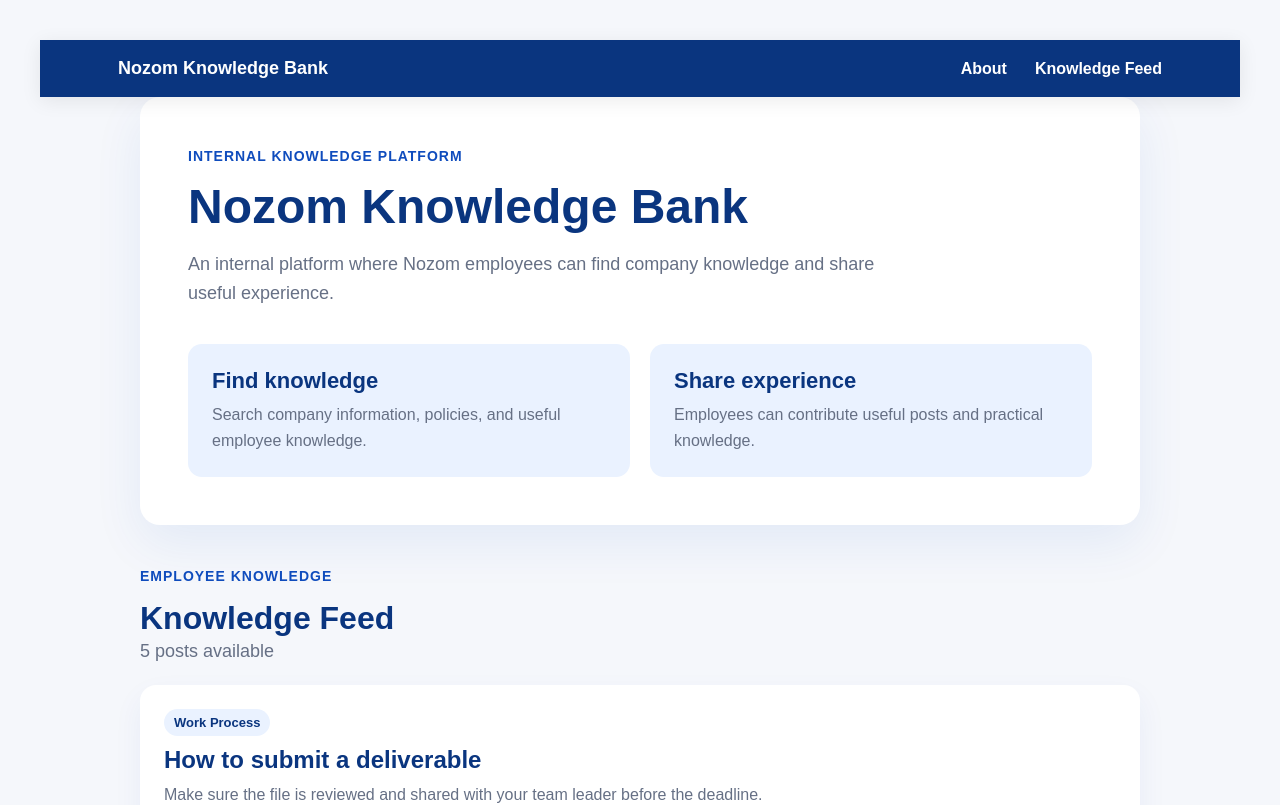
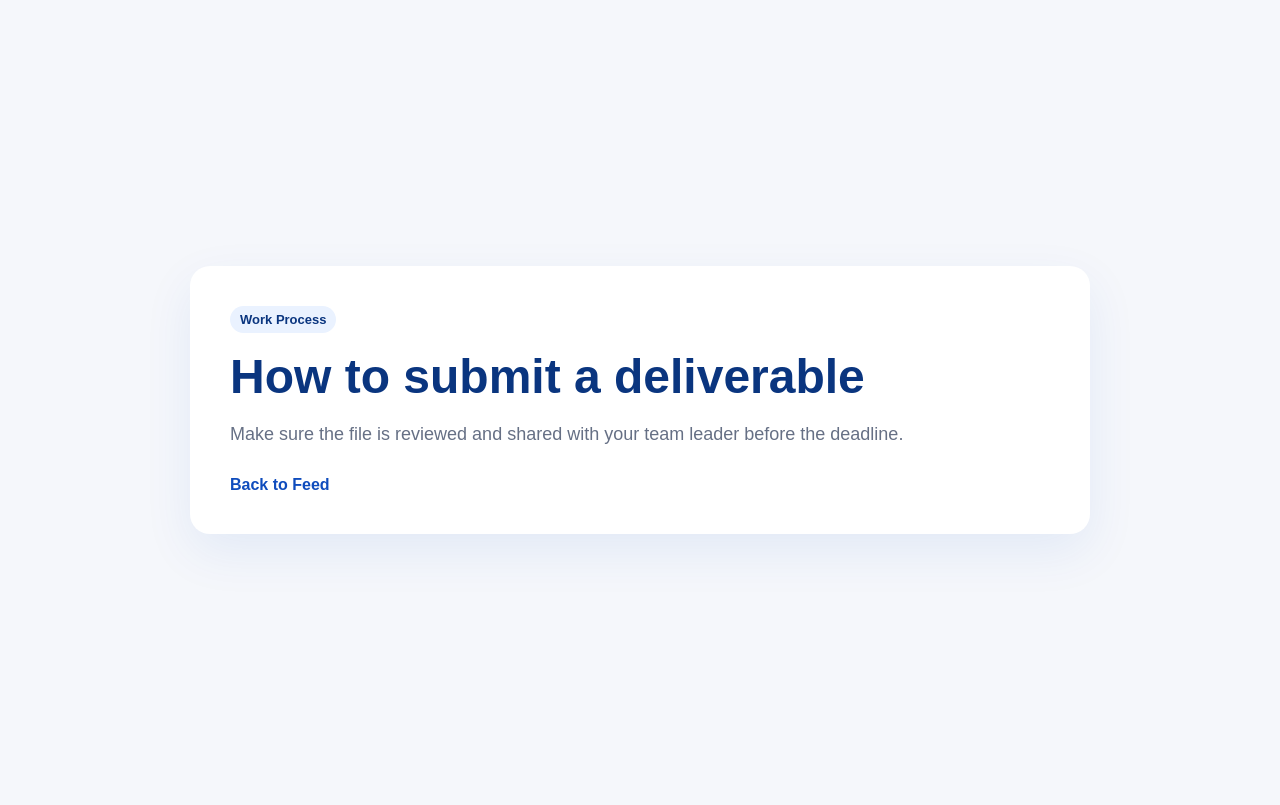
Before and after one commit to Alii-ahd-azab/Nozomkb, a Next.js app: page /posts/1 in a window 1280 px wide. Shown: the top 805 px of the page. Built offline with nearby package versions, Linux system fonts and the light colour scheme.

Commit message:
added navigation to post details page on click

```diff
--- a/app/globals.css
+++ b/app/globals.css
@@ -233,6 +233,36 @@ html {
 }
 
 
+.post-details-page {
+  width: 100%;
+  display: flex;
+  justify-content: center;
+  padding: 40px;
+}
+
+.post-details-card {
+  width: 100%;
+  max-width: 900px;
+  background: var(--nozom-white);
+  padding: 40px;
+  border-radius: 20px;
+  box-shadow: 0 18px 50px rgba(15, 76, 189, 0.08);
+}
+
+.post-details-card h1 {
+  margin: 16px 0;
+}
+
+.post-details-card p {
+  margin-bottom: 28px;
+}
+
+.back-link {
+  display: inline-block;
+  color: var(--nozom-blue);
+  font-weight: 700;
+  text-decoration: none;
+}
 
 
 @media (prefers-color-scheme: dark) {
--- a/app/posts/[id]/page.tsx
+++ b/app/posts/[id]/page.tsx
@@ -1,60 +1,41 @@
-import PostCard from "@/components/PostCard";
-import Layout from "@/components/Layout";
-import { posts, type Post } from "@/data/posts";
+import Link from "next/link";
+import { posts } from "@/data/posts";
 
+type PostDetailsPageProps = {
+  params: Promise<{
+    id: string;
+  }>;
+};
 
-function getPostCount(posts: Post[]) {
-  return posts.length;
-}
+export default async function PostDetailsPage({
+  params,
+}: PostDetailsPageProps) {
+  const { id } = await params;
 
-export default function Home() {
+  const post = posts.find((post) => post.id === Number(id));
+
+  if (!post) {
+    return (
+      <main>
+        <h1>Post not found</h1>
+        <Link href="/">Back to Feed</Link>
+      </main>
+    );
+  }
+
   return (
-<Layout>
-  <main>
-  <div id="about" className="about-card">
-    <p className="eyebrow">Internal Knowledge Platform</p>
-    <h1>Nozom Knowledge Bank</h1>
+    <main className="post-details-page">
+      <article className="post-details-card">
+        <span className="post-tag">{post.tag}</span>
 
-    <p>
-      An internal platform where Nozom employees can find company knowledge
-      and share useful experience.
-    </p>
+        <h1>{post.title}</h1>
 
-    <div className="features">
-  <div>
-    <h2>Find knowledge</h2>
-    <p>Search company information, policies, and useful employee knowledge.</p>
-  </div>
+        <p>{post.content}</p>
 
-  <div>
-    <h2>Share experience</h2>
-    <p>Employees can contribute useful posts and practical knowledge.</p>
-  </div>
-  </div>
-  </div>
-
-<section id="feed" className="feed-section">
-  <div className="feed-header">
-    <p className="eyebrow">Employee Knowledge</p>
-    <h2>Knowledge Feed</h2>
-    <p>{getPostCount(posts)} posts available</p>
-  </div>
-
-  <div className="feed-list">
-    {posts.map((post) => (
-      <PostCard
-        key={post.id}
-        id={post.id}
-        title={post.title}
-        content={post.content}
-        tag={post.tag}
-      />
-    ))}
-  </div>
-</section>
-
-
-  </main>
-</Layout>
+        <Link href="/" className="back-link">
+          Back to Feed
+        </Link>
+      </article>
+    </main>
   );
 }
```
Also changed, not shown: app/page.tsx (added, +60 -0 lines).
